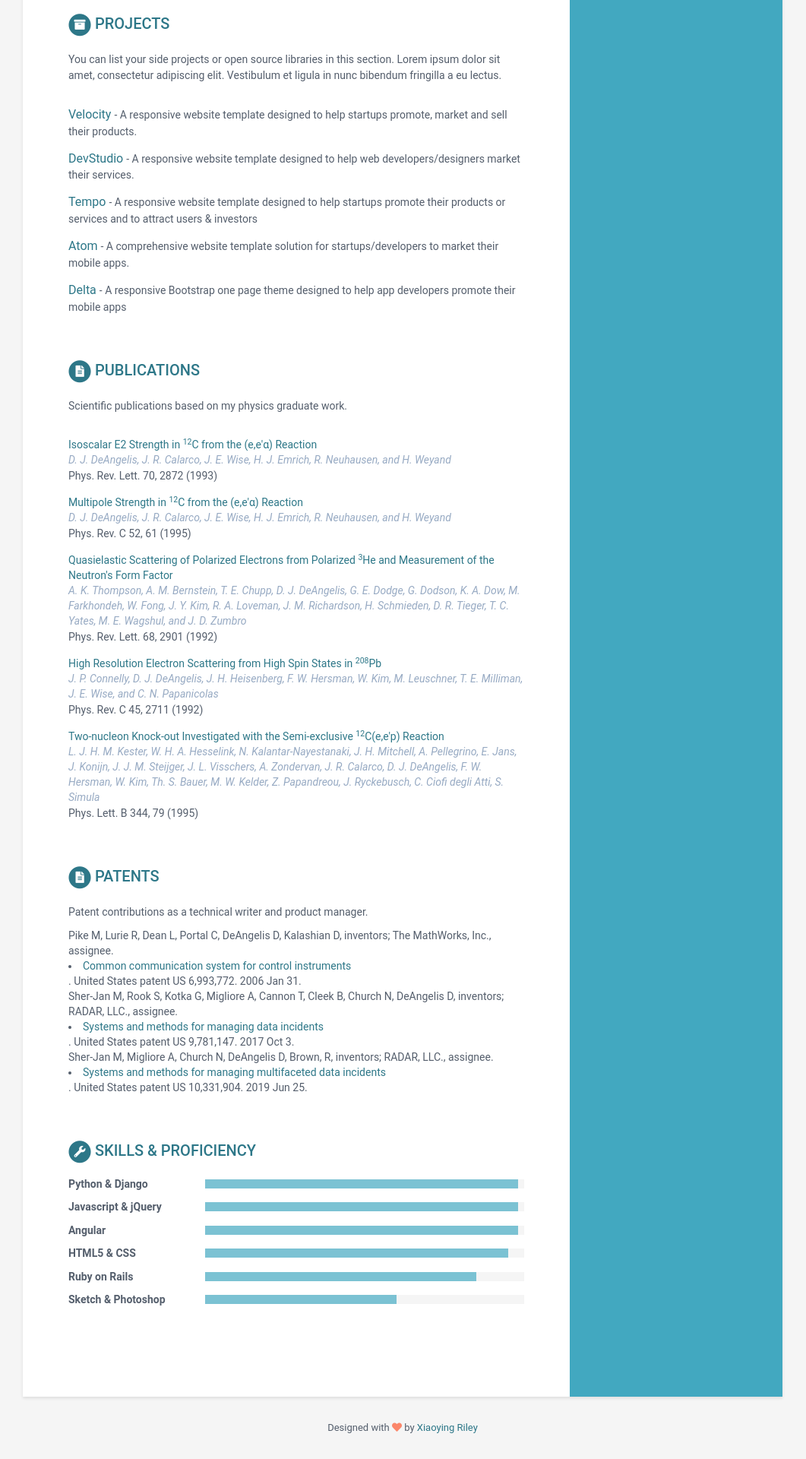
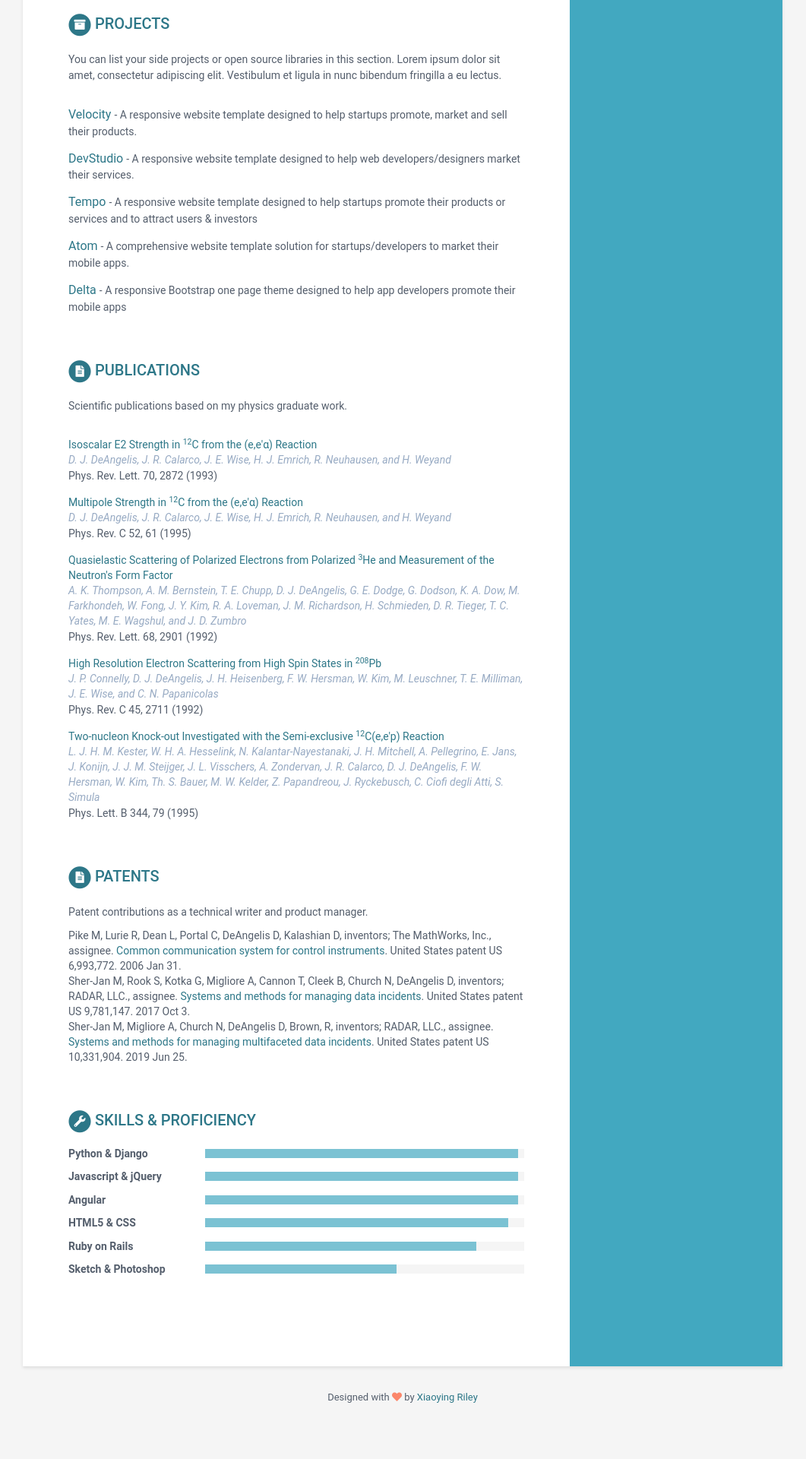
Before and after one commit to djdeangelis/djdeangelis.github.io, a Jekyll site: the page built from index.html, in a window 1280 px wide. Shown: the part 1050-2970 px from the top of the page at 76% size, without its empty margins (110-1171 px from the left). Built offline with Jekyll 4.4.1, drawn with Linux system fonts in a browser that asks for light colours; after the commit the page ends 2930 px from its top, so only the background shows below that.

```diff
--- a/_includes/patents.html
+++ b/_includes/patents.html
@@ -19,7 +19,7 @@
   {% for patent in patents.patent %}
   <div class="item">
     {% if patent.link %}
-     <span>{{ patent.inventors }}, inventors; {{ patent.assignee }}, assignee. <li><a href="{{ patent.link }}" target="_blank">{{ patent.title }}</a></li>. {{ patent.number }}. {{ patent.date }}.</span>
+     <span>{{ patent.inventors }}, inventors; {{ patent.assignee }}, assignee. <a href="{{ patent.link }}" target="_blank">{{ patent.title }}</a>. {{ patent.number }}. {{ patent.date }}.</span>
     {% else %}
     <span>{{ patent.inventors }}, inventors; {{ patent.assignee }}, assignee. {{ patent.title }}. {{ patent.number }}. {{ patent.date }}.</span>
     {% endif %}
```
